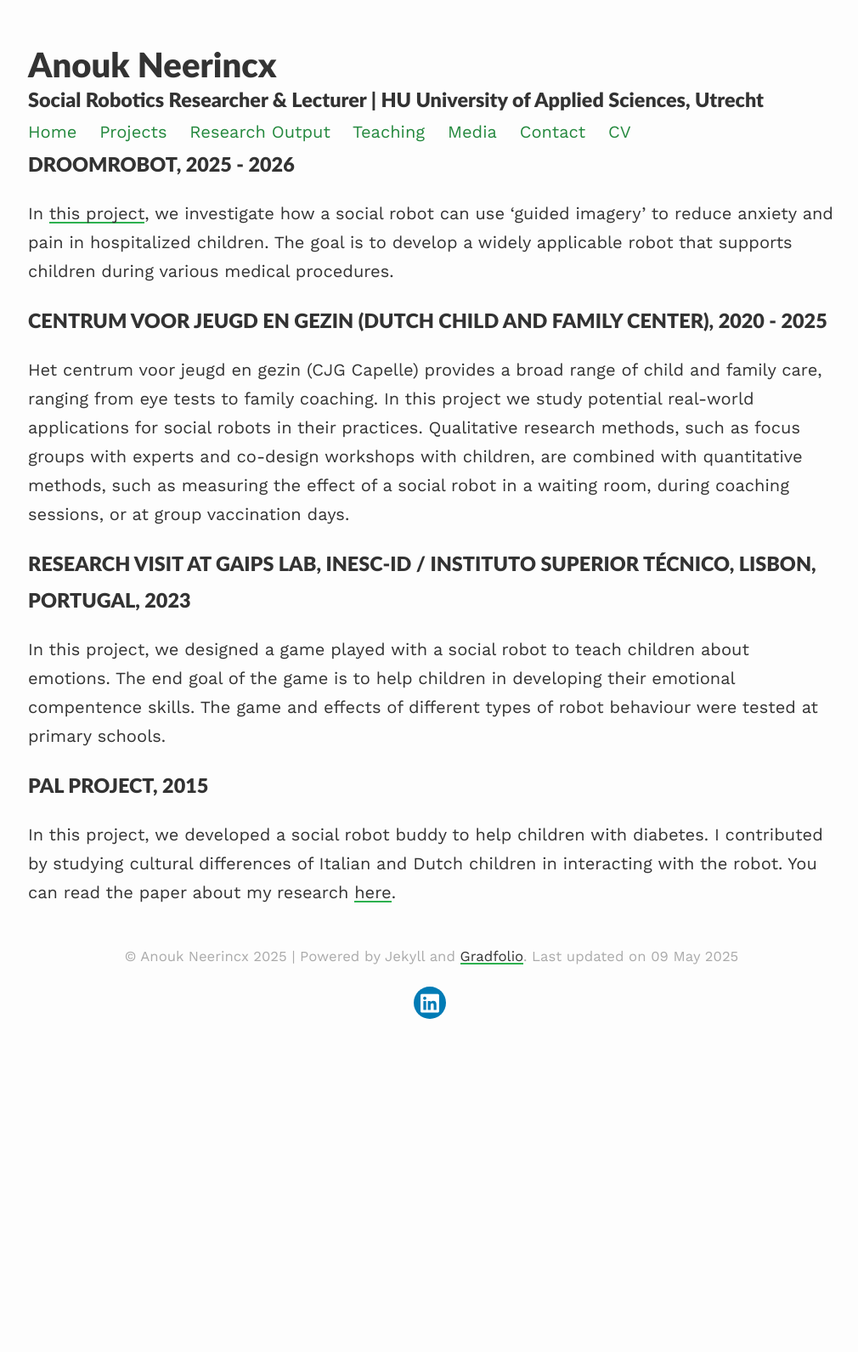
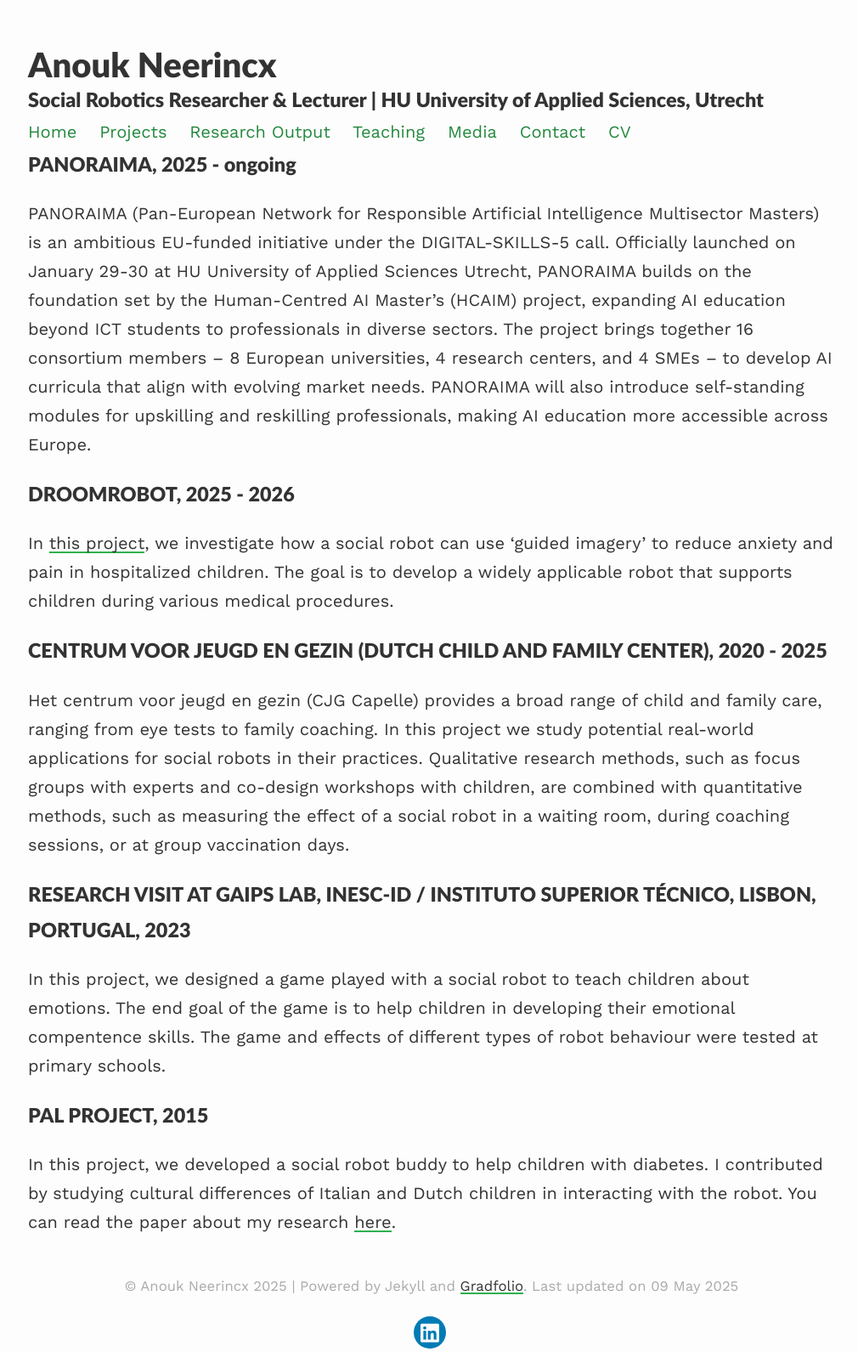
Before and after one commit to ANeerincx/website, a Jekyll site: the page built from _pages/projects.md, in a window 1280 px wide. Shown: the whole page at 85% size, without its empty margins (132-1142 px from the left). Built offline with Jekyll 4.4.1, drawn with Linux system fonts in a browser that asks for light colours; nearby versions of some CDN libraries; before the commit the page ends 1203 px from its top, so only the background shows below that.

Commit message:
Update projects.md

```diff
--- a/_pages/projects.md
+++ b/_pages/projects.md
@@ -4,6 +4,10 @@ layout: default
 permalink: /projects/
 published: true
 ---
+### PANORAIMA, 2025 - ongoing
+
+PANORAIMA (Pan-European Network for Responsible Artificial Intelligence Multisector Masters) is an ambitious EU-funded initiative under the DIGITAL-SKILLS-5 call. Officially launched on January 29-30 at HU University of Applied Sciences Utrecht, PANORAIMA builds on the foundation set by the Human-Centred AI Master’s (HCAIM) project, expanding AI education beyond ICT students to professionals in diverse sectors.
+The project brings together 16 consortium members – 8 European universities, 4 research centers, and 4 SMEs – to develop AI curricula that align with evolving market needs. PANORAIMA will also introduce self-standing modules for upskilling and reskilling professionals, making AI education more accessible across Europe.
 
 ### DROOMROBOT, 2025 - 2026
 In [this project](https://www.hu.nl/onderzoek/projecten/droomrobot), we investigate how a social robot can use 'guided imagery' to reduce anxiety and pain in hospitalized children. The goal is to develop a widely applicable robot that supports children during various medical procedures.
```
